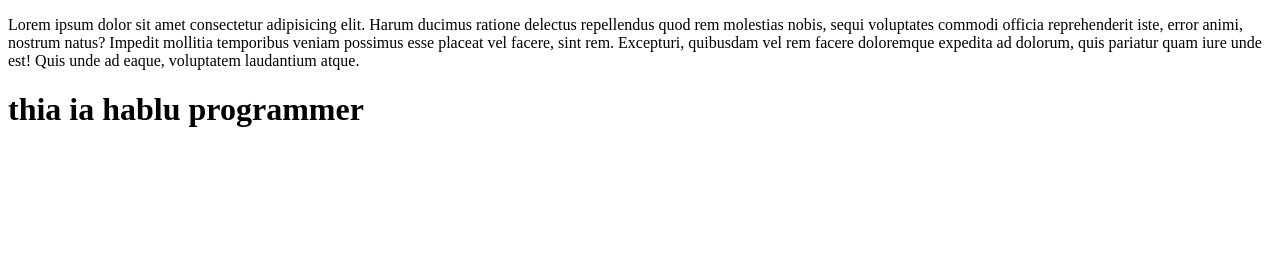
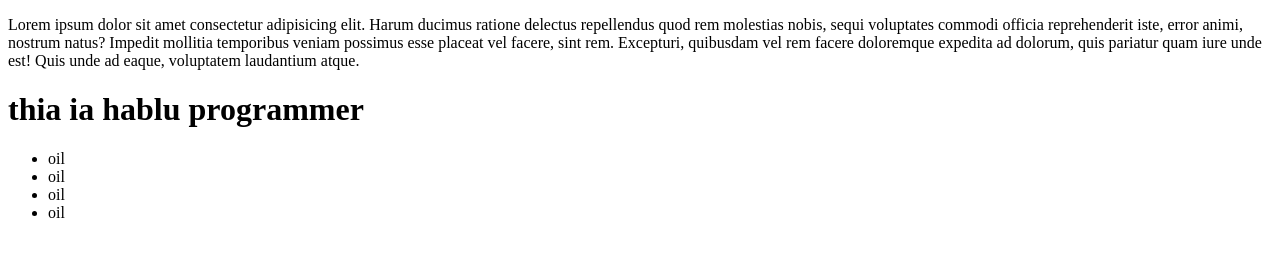
Before and after one commit to JUBAIRHALIM69/Local-Repo, a plain HTML site: page index.html in a window 1280 px wide. Drawn offline with Linux system fonts and the light colour scheme.

Commit message:
second commit

```diff
--- a/index.html
+++ b/index.html
@@ -8,5 +8,13 @@
 <body>
     <p>Lorem ipsum dolor sit amet consectetur adipisicing elit. Harum ducimus ratione delectus repellendus quod rem molestias nobis, sequi voluptates commodi officia reprehenderit iste, error animi, nostrum natus? Impedit mollitia temporibus veniam possimus esse placeat vel facere, sint rem. Excepturi, quibusdam vel rem facere doloremque expedita ad dolorum, quis pariatur quam iure unde est! Quis unde ad eaque, voluptatem laudantium atque.</p>
     <h1>thia ia hablu programmer</h1>
+    <div>
+        <ul>
+            <li>oil</li>
+            <li>oil</li>
+            <li>oil</li>
+            <li>oil</li>
+        </ul>
+    </div>
 </body>
 </html>
```
